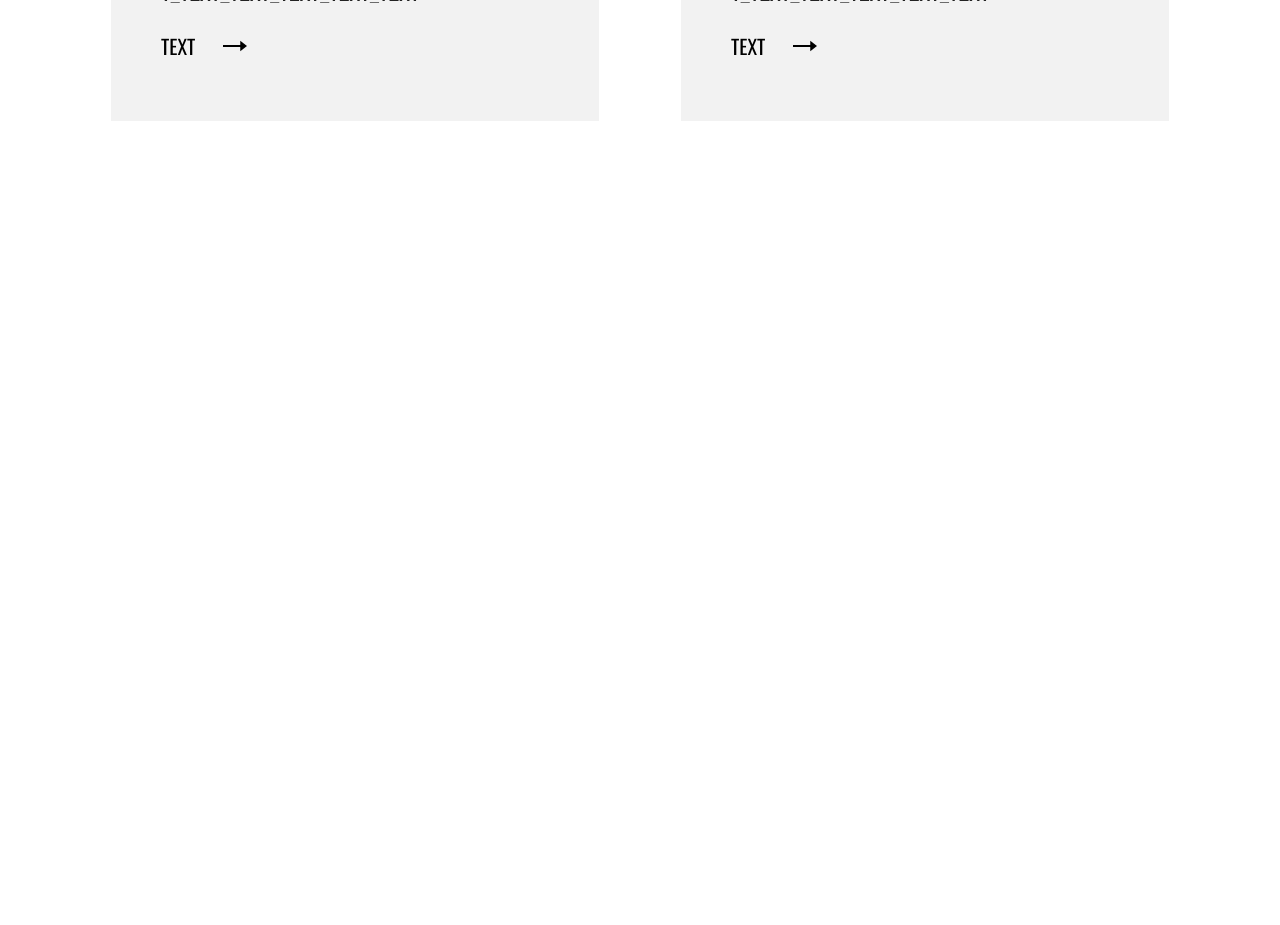
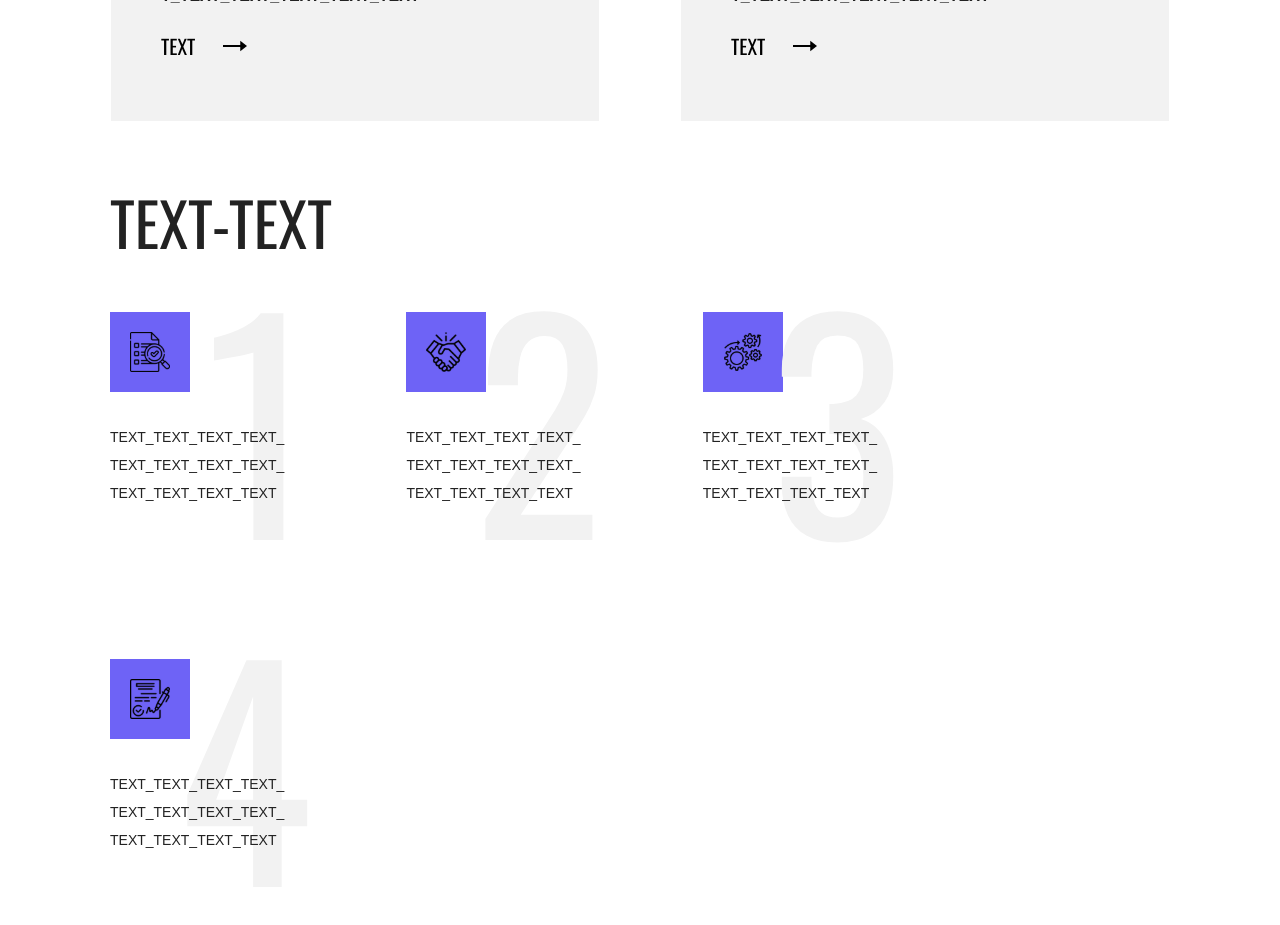
Before and after one commit to odinnadcatbl1/Coub, a React (Create React App) app: page / in a window 1280 px wide. Shown: the part 1040-1965 px from the top of the page. Before the commit the page ends 1162 px from the top, so only its background shows below. Built offline with nearby package versions, Linux system fonts and the light colour scheme.

Commit message:
done second block

```diff
--- a/src/components/SecondBlock/SecondBlock.jsx
+++ b/src/components/SecondBlock/SecondBlock.jsx
@@ -1,8 +1,60 @@
+import img1 from "../../assets/second-block1.svg";
+import img2 from "../../assets/second-block2.svg";
+import img3 from "../../assets/second-block3.svg";
+import img4 from "../../assets/second-block4.svg";
+
+const SecondBlockItems = [
+    {
+        id: 1,
+        img: img1,
+        text: "TEXT_TEXT_TEXT_TEXT_ TEXT_TEXT_TEXT_TEXT_ TEXT_TEXT_TEXT_TEXT",
+    },
+    {
+        id: 2,
+        img: img2,
+        text: "TEXT_TEXT_TEXT_TEXT_ TEXT_TEXT_TEXT_TEXT_ TEXT_TEXT_TEXT_TEXT",
+    },
+    {
+        id: 3,
+        img: img3,
+        text: "TEXT_TEXT_TEXT_TEXT_ TEXT_TEXT_TEXT_TEXT_ TEXT_TEXT_TEXT_TEXT",
+    },
+    {
+        id: 4,
+        img: img4,
+        text: "TEXT_TEXT_TEXT_TEXT_ TEXT_TEXT_TEXT_TEXT_ TEXT_TEXT_TEXT_TEXT",
+    },
+];
+
 const SecondBlock = () => {
     return (
         <section className="second__block">
             <div className="container">
-                <div className="second__block-inner"></div>
+                <h2 className="second__block-title page__title">text-text</h2>
+                <div className="second__block-inner">
+                    <ul className="second__block-list">
+                        {SecondBlockItems.map((item) => {
+                            return (
+                                <li
+                                    key={item.id}
+                                    className="second__block-item"
+                                >
+                                    <div className="second__img-container">
+                                        <img
+                                            src={item.img}
+                                            alt=""
+                                            className="second__item-img"
+                                        />
+                                    </div>
+
+                                    <div className="second__item-text">
+                                        {item.text}
+                                    </div>
+                                </li>
+                            );
+                        })}
+                    </ul>
+                </div>
             </div>
         </section>
     );
--- a/src/components/SecondBlock/SecondBlock.scss
+++ b/src/components/SecondBlock/SecondBlock.scss
@@ -0,0 +1,52 @@
+.second__block-title {
+    padding: 7rem 0 6rem;
+}
+
+.second__block-list {
+    display: flex;
+    gap: 9.5rem;
+    counter-reset: counter;
+    flex-wrap: wrap;
+}
+
+.second__block-item {
+    padding-right: 6.3rem;
+    padding-bottom: 5.7rem;
+    position: relative;
+    width: 19%;
+    transition: all 0.2s ease;
+
+    &:hover {
+        transform: scale(1.1);
+    }
+
+    &::after {
+        counter-increment: counter;
+        content: counter(counter);
+        position: absolute;
+        top: -3.8rem;
+        right: 0;
+        font-size: 28rem;
+        text-align: center;
+        color: $backgroundColor;
+        line-height: 1;
+        z-index: 0;
+    }
+}
+
+.second__img-container {
+    display: inline-flex;
+    justify-content: center;
+    align-items: center;
+    padding: 2rem;
+    background-color: $accentColor;
+}
+
+.second__item-text {
+    position: relative;
+    margin-top: 3.1rem;
+    font-size: 1.4rem;
+    line-height: 2;
+    font-family: $secondaryFont;
+    z-index: 2;
+}
```
